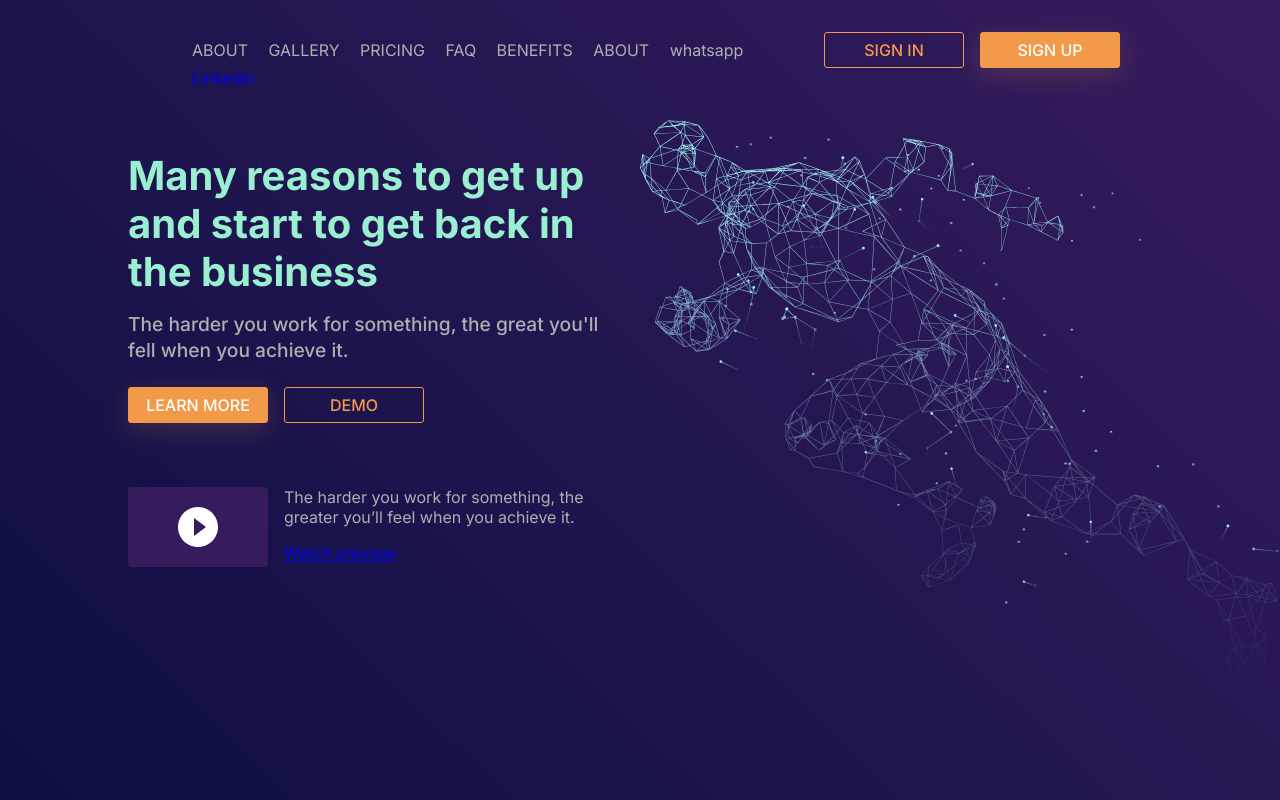
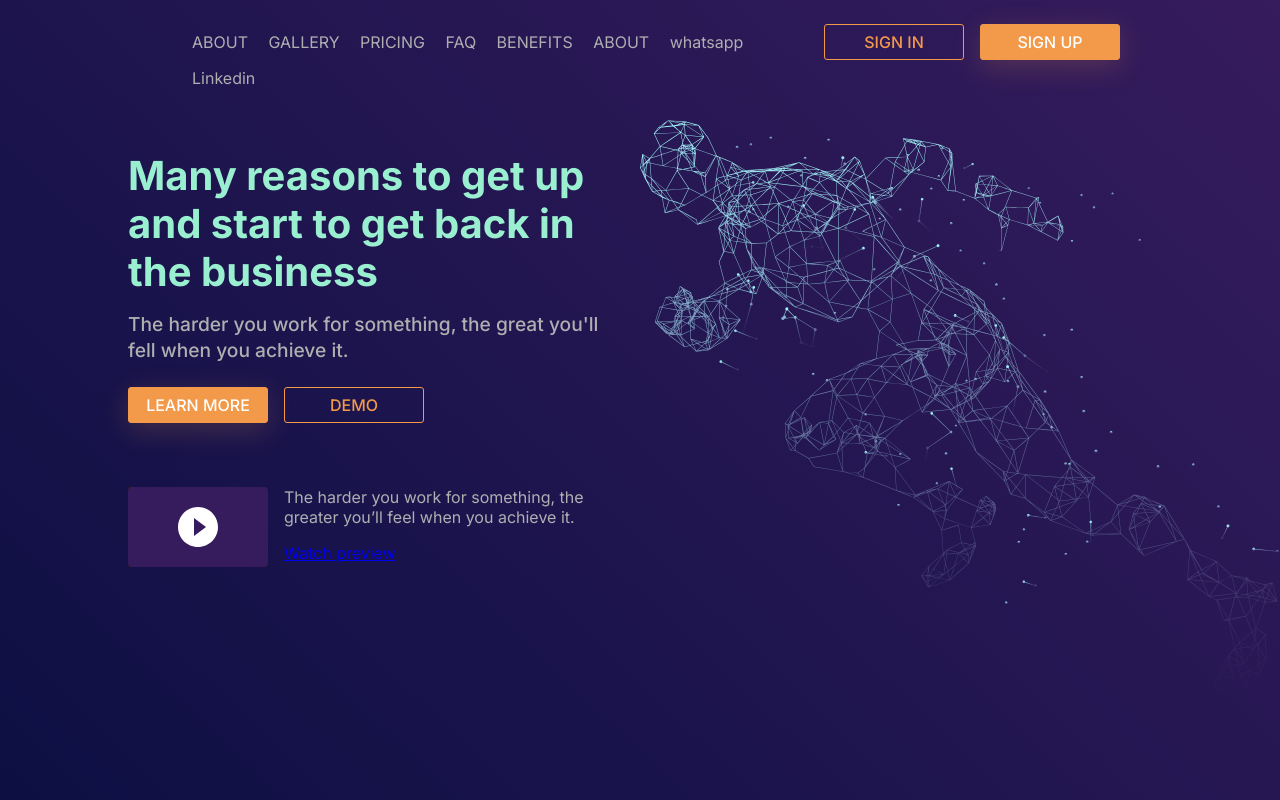
Before and after one commit to ElhajjiAyoub/Sport, a plain HTML site: page index.html in a window 1280 px wide. Drawn offline with Linux system fonts and the light colour scheme; some icons are missing.

Commit message:
added new link link...

```diff
--- a/index.html
+++ b/index.html
@@ -49,8 +49,8 @@
             <a href="#" class="link">ABOUT</a>
             <a href="https://wa.me/+212693768041" class="link">whatsapp</a>
             <a
-              href="#"
-              class="https://www.linkedin.com/in/ayoub-el-hajji-b9a1901b5/"
+              href="https://www.linkedin.com/in/ayoub-el-hajji-b9a1901b5/"
+              class="link"
               >Linkedin</a
             >
           </nav>
```
